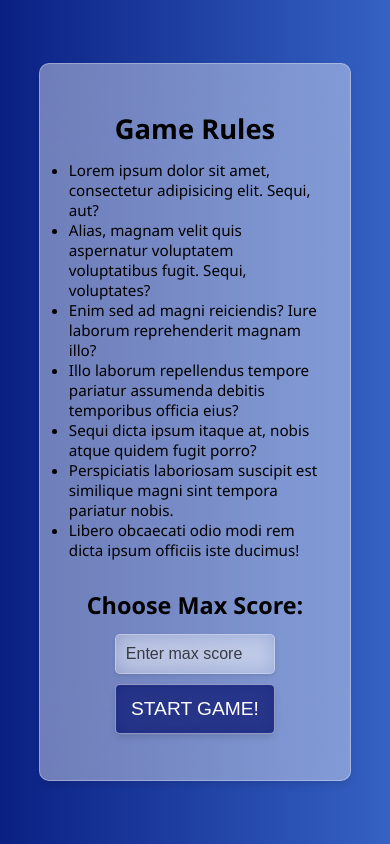
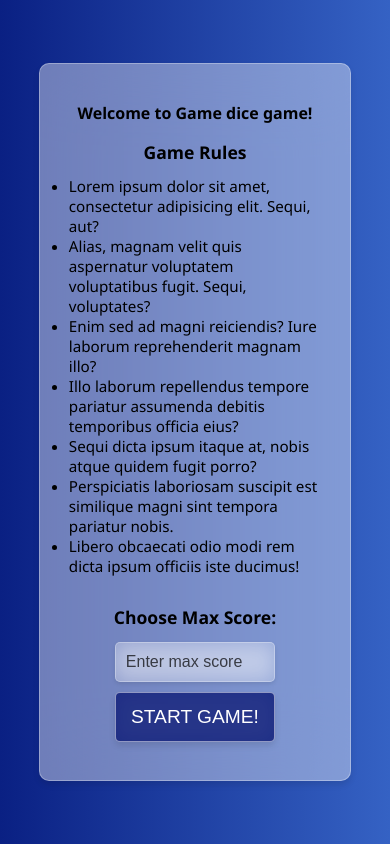
Before and after one commit to expozonee/roll-dice-game, a React (Vite) app: page / in a window 390 px wide. Built offline with nearby package versions, Linux system fonts and the light colour scheme.

Commit message:
mobile design fixes

```diff
--- a/src/components/GameSettingsAndRules/GameRules.css
+++ b/src/components/GameSettingsAndRules/GameRules.css
@@ -1,5 +1,5 @@
 .game-rules h3 {
-  font-size: clamp(1rem, 7vw, 3rem);
+  font-size: clamp(1rem, 4.5vw, 3rem);
 }
 
 ul {
--- a/src/components/GameSettingsAndRules/GameSettings.css
+++ b/src/components/GameSettingsAndRules/GameSettings.css
@@ -1,5 +1,5 @@
 .game-settings h3 {
-  font-size: clamp(1.3rem, 6vw, 3rem);
+  font-size: clamp(1rem, 4.5vw, 3rem);
   margin-bottom: 0.2rem;
 }
 
@@ -42,3 +42,9 @@ input::placeholder {
   color: firebrick;
   font-size: clamp(1.5rem, 5vw, 3.5rem);
 }
+
+@media (max-width: 370px) {
+  .start-game-btn {
+    font-size: 0.75rem;
+  }
+}
--- a/src/components/GameSettingsAndRules/GameSettingsAndRules.css
+++ b/src/components/GameSettingsAndRules/GameSettingsAndRules.css
@@ -24,4 +24,8 @@
     height: 85dvh;
     padding: 1rem;
   }
+
+  .game-rules-settings h1 {
+    font-size: clamp(1rem, 4vw, 4rem);
+  }
 }
--- a/src/components/GameSettingsAndRules/GameSettingsAndRules.tsx
+++ b/src/components/GameSettingsAndRules/GameSettingsAndRules.tsx
@@ -13,6 +13,7 @@ export default function GameSettingsAndRules() {
 
   return (
     <div className="game-rules-settings">
+      <h1>Welcome to Game dice game!</h1>
       <GameRules />
       <GameSettings setGameSettings={setGameSettings} />
     </div>
```
